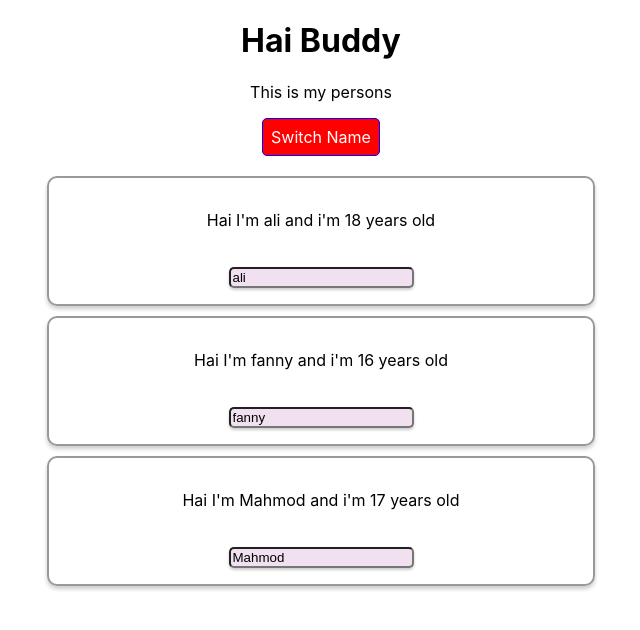
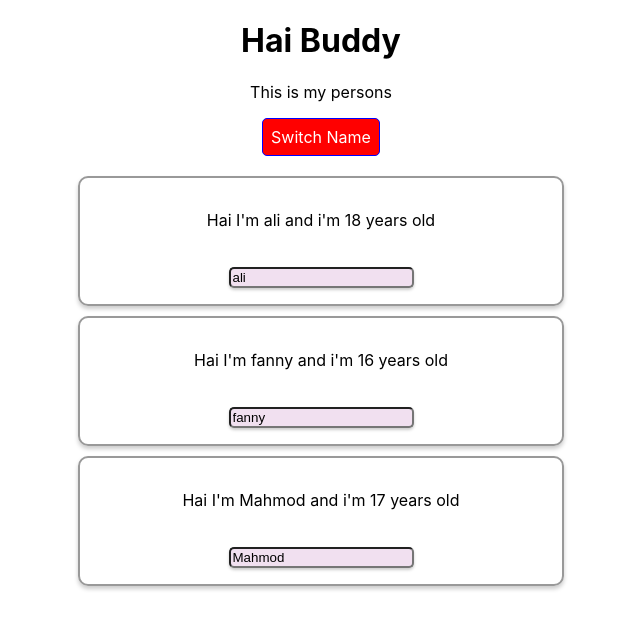
Before and after one commit to alim150102/BelajarJavascrip, a React (Create React App) app: page / in a window 1280 px wide. Both pictures are taken after a click on the button "Switch Name". Shown: the top 630 px of the page, without its empty margins (319-959 px from the left). Built offline with nearby package versions, Linux system fonts and the light colour scheme.

Commit message:
Styling Component using Radium

```diff
--- a/src/App.js
+++ b/src/App.js
@@ -1,5 +1,6 @@
 import React, { Component } from 'react';
 import './App.css';
+import Radium, { StyleRoot } from 'radium';
 import Person from './Person/Person';
 
 class App extends Component {
@@ -70,7 +71,11 @@
       padding: '8px',
       cursor: 'pointer',
       borderRadius: '5px',
-      marginBottom: '20px'
+      marginBottom: '20px',
+      ':hover': {
+        backgroundColor: 'lightgreen',
+        color: 'black'
+      }
     };
 
     let person = null;
@@ -90,6 +95,10 @@
         </div>
       );
       style.backgroundColor = 'red';
+      style[':hover'] = {
+        backgroundColor: 'salmon',
+        color: 'white'
+      };
     }
 
     let classes = [];
@@ -101,14 +110,16 @@
     }
 
     return (
+      <StyleRoot>
         <div className='App'>
           <h1 >Hai Buddy</h1>
           <p className={classes.join(' ')}>This is my persons</p>
           <button className={classes.join(' ')} onClick={this.togglePersonHandler} style={style}>Switch Name</button>
           {person}
         </div>
+      </StyleRoot>
     )
   }
 }
 
-export default App;
+export default Radium(App);
--- a/src/Person/Person.js
+++ b/src/Person/Person.js
@@ -1,9 +1,15 @@
 import React from 'react';
+import Radium from 'radium';
 import Person from './Person.css';
 
 const person = props => {
+    const style = {
+        '@media (min-width: 500px)': {
+            width: '450px'
+        }
+    }
     return (
-        <div className='person'>
+        <div className='person' style={style}>
             <p onClick={props.click}>Hai I'm  {props.nama} and i'm {props.umur} years old</p>
             <p>{props.children}</p><br></br>
             <input type="text" onChange={props.changed} value={props.nama} className="input"></input>
@@ -11,4 +17,4 @@
     )
 };
 
-export default person;
+export default Radium(person);
```
Lines whose indentation alone changed are shown as unchanged.
